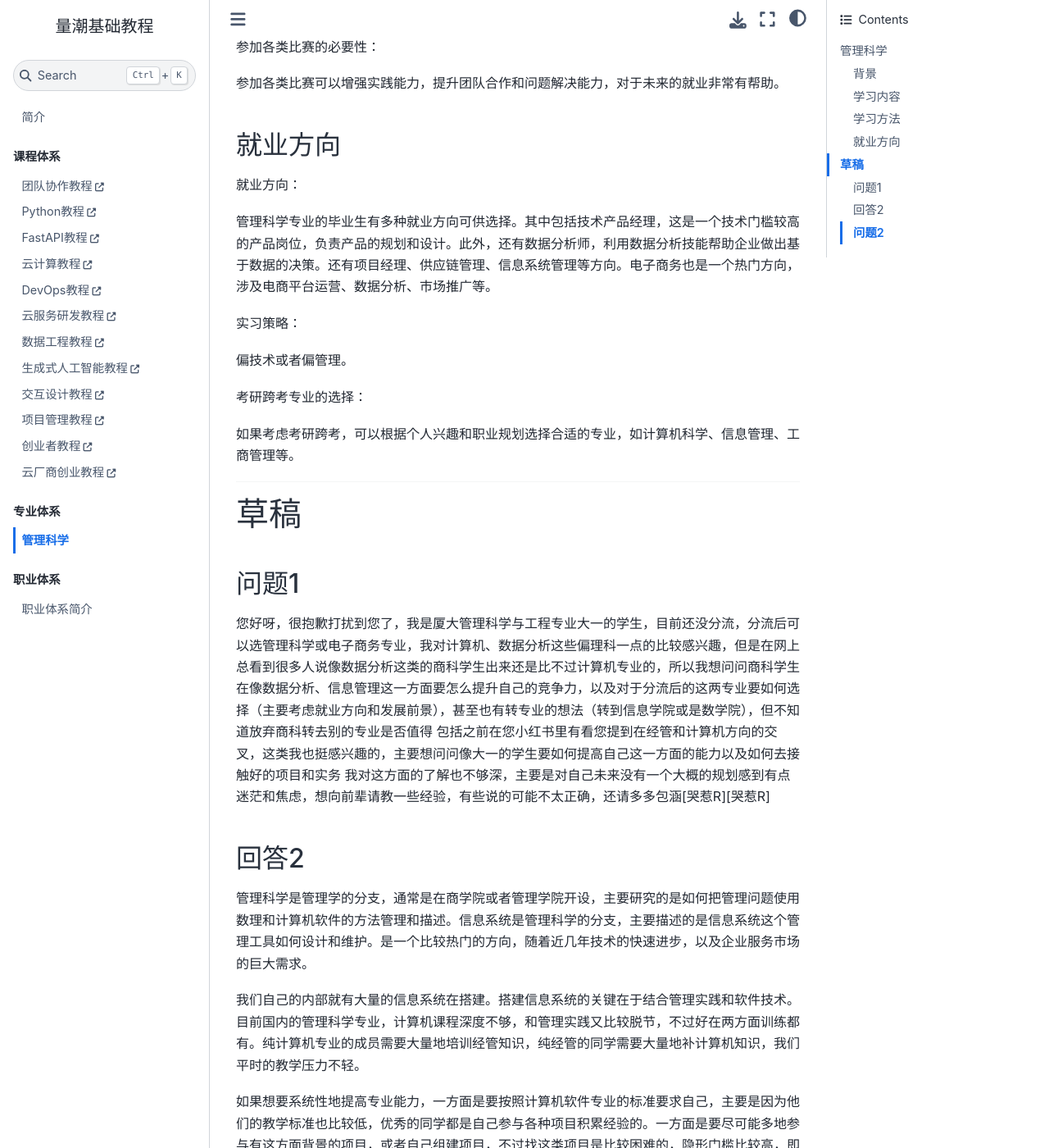
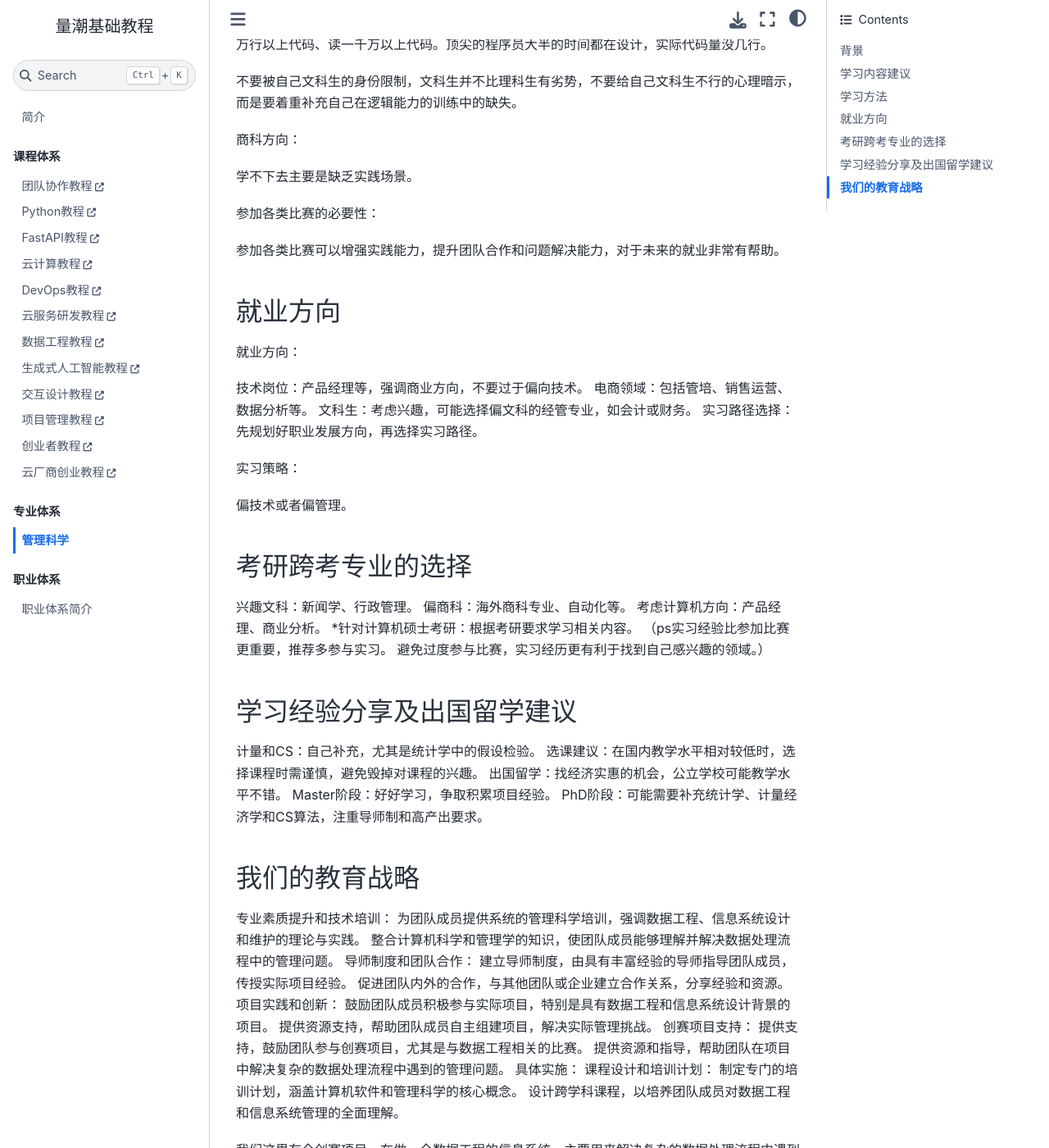
Before and after one commit to quanttide/quanttide-tutorial-of-readme, a Jupyter Book: the page built from specialties/management_science.md, in a window 1280 px wide and 1400 px high, scrolled down 1166 px. Shown: the whole window at 82% size. Built offline with Jupyter Book 1.0.4 settings and Sphinx 7.4.7 and the Sphinx Book theme 1.1.4, drawn with Linux system fonts in a browser that asks for light colours; some of the changed text lies outside the part shown.

Commit message:
Update management_science.md
update1.0

```diff
--- a/specialties/management_science.md
+++ b/specialties/management_science.md
@@ -10,10 +10,19 @@
 
 我们在研发数据云的过程中逐渐意识到，我们需要解决的问题是如何把现有的数据工程技术和管理实践有机结合。这就需要系统地引入管理科学的理论和实践经验。
 
-## 学习内容
+## 学习内容建议
 
-以实例回答这门学科要学什么。
+本科阶段：
+管理类数学：高等代数、线性代数、计量经济学是基础；数学要求相对工科低。
+泛商科方向：适合本科毕业生，包括但不限于商业分析、数据分析、金融、咨询行业。
+数据分析类：强调学习数据分析，掌握 Python、R、SQL 等工具。
+计量和CS补充：特别强调学习统计学中的假设检验（hypothesis testing），需要深入理解。
+ps对商科知识没兴趣：学好当前专业，建议找兴趣相符的专业，可在大一刷分后转专业。
 
+研究生阶段：
+数据分析：深入学习与商业分析相关的数据科学技能。
+泛商科方向：选择与商业相关的专业，如银行、券商、咨询。
+公务员考试：对于研究生来说，考公务员需要注意选择与管理科学相关的专业。
 
 ## 学习方法
 
@@ -44,43 +53,49 @@
 
 就业方向：
 
-管理科学专业的毕业生有多种就业方向可供选择。其中包括技术产品经理，这是一个技术门槛较高的产品岗位，负责产品的规划和设计。此外，还有数据分析师，利用数据分析技能帮助企业做出基于数据的决策。还有项目经理、供应链管理、信息系统管理等方向。电子商务也是一个热门方向，涉及电商平台运营、数据分析、市场推广等。
+技术岗位：产品经理等，强调商业方向，不要过于偏向技术。
+电商领域：包括管培、销售运营、数据分析等。
+文科生：考虑兴趣，可能选择偏文科的经管专业，如会计或财务。
+实习路径选择：先规划好职业发展方向，再选择实习路径。
 
 实习策略：
 
 偏技术或者偏管理。
 
-考研跨考专业的选择：
+## 考研跨考专业的选择
 
-如果考虑考研跨考，可以根据个人兴趣和职业规划选择合适的专业，如计算机科学、信息管理、工商管理等。
+兴趣文科：新闻学、行政管理。
+偏商科：海外商科专业、自动化等。
+考虑计算机方向：产品经理、商业分析。
+*针对计算机硕士考研：根据考研要求学习相关内容。
+（ps实习经验比参加比赛更重要，推荐多参与实习。
+避免过度参与比赛，实习经历更有利于找到自己感兴趣的领域。）
 
-----
+## 学习经验分享及出国留学建议
 
-# 草稿
+计量和CS：自己补充，尤其是统计学中的假设检验。
+选课建议：在国内教学水平相对较低时，选择课程时需谨慎，避免毁掉对课程的兴趣。
+出国留学：找经济实惠的机会，公立学校可能教学水平不错。
+Master阶段：好好学习，争取积累项目经验。
+PhD阶段：可能需要补充统计学、计量经济学和CS算法，注重导师制和高产出要求。
 
-## 问题1
 
-您好呀，很抱歉打扰到您了，我是厦大管理科学与工程专业大一的学生，目前还没分流，分流后可以选管理科学或电子商务专业，我对计算机、数据分析这些偏理科一点的比较感兴趣，但是在网上总看到很多人说像数据分析这类的商科学生出来还是比不过计算机专业的，所以我想问问商科学生在像数据分析、信息管理这一方面要怎么提升自己的竞争力，以及对于分流后的这两专业要如何选择（主要考虑就业方向和发展前景），甚至也有转专业的想法（转到信息学院或是数学院），但不知道放弃商科转去别的专业是否值得
-包括之前在您小红书里有看您提到在经管和计算机方向的交叉，这类我也挺感兴趣的，主要想问问像大一的学生要如何提高自己这一方面的能力以及如何去接触好的项目和实务
-我对这方面的了解也不够深，主要是对自己未来没有一个大概的规划感到有点迷茫和焦虑，想向前辈请教一些经验，有些说的可能不太正确，还请多多包涵[哭惹R][哭惹R]
-
-## 回答2
-
-管理科学是管理学的分支，通常是在商学院或者管理学院开设，主要研究的是如何把管理问题使用数理和计算机软件的方法管理和描述。信息系统是管理科学的分支，主要描述的是信息系统这个管理工具如何设计和维护。是一个比较热门的方向，随着近几年技术的快速进步，以及企业服务市场的巨大需求。
-
-我们自己的内部就有大量的信息系统在搭建。搭建信息系统的关键在于结合管理实践和软件技术。目前国内的管理科学专业，计算机课程深度不够，和管理实践又比较脱节，不过好在两方面训练都有。纯计算机专业的成员需要大量地培训经管知识，纯经管的同学需要大量地补计算机知识，我们平时的教学压力不轻。
-
-如果想要系统性地提高专业能力，一方面是要按照计算机软件专业的标准要求自己，主要是因为他们的教学标准也比较低，优秀的同学都是自己参与各种项目积累经验的。一方面是要尽可能多地参与有这方面背景的项目，或者自己组建项目，不过找这类项目是比较困难的，隐形门槛比较高，即使是业界的大部分SaaS系统也都是做的乱糟糟的。
+## 我们的教育战略
+专业素质提升和技术培训：
+为团队成员提供系统的管理科学培训，强调数据工程、信息系统设计和维护的理论与实践。
+整合计算机科学和管理学的知识，使团队成员能够理解并解决数据处理流程中的管理问题。
+导师制度和团队合作：
+建立导师制度，由具有丰富经验的导师指导团队成员，传授实际项目经验。
+促进团队内外的合作，与其他团队或企业建立合作关系，分享经验和资源。
+项目实践和创新：
+鼓励团队成员积极参与实际项目，特别是具有数据工程和信息系统设计背景的项目。
+提供资源支持，帮助团队成员自主组建项目，解决实际管理挑战。
+创赛项目支持：
+提供支持，鼓励团队参与创赛项目，尤其是与数据工程相关的比赛。
+提供资源和指导，帮助团队在项目中解决复杂的数据处理流程中遇到的管理问题。
+具体实施：
+课程设计和培训计划：
+制定专门的培训计划，涵盖计算机软件和管理科学的核心概念。
+设计跨学科课程，以培养团队成员对数据工程和信息系统管理的全面理解。
 
 我们这里有个创赛项目，在做一个数据工程的信息系统，主要用来解决复杂的数据处理流程中遇到的管理问题。想了解可以在公众号“量潮科技”找到相关文章。
-
-## 问题2
-
-1.管科未来就业的方向有哪些
-2.想更靠近计算机方向的话，除了之后会上的专业课还可以怎么做
-3.电商的就业方向
-4.对商科这类知识没兴趣，不知道要怎么去学
-5.文科生选了这个专业，数学学的很痛苦不知道分流后学编程这些的要怎么办
-6.如果考研跨考可以考哪些专业
-7.找实习时可以找哪些方面的工作
-8.有必要多去参加各类比赛吗
```
